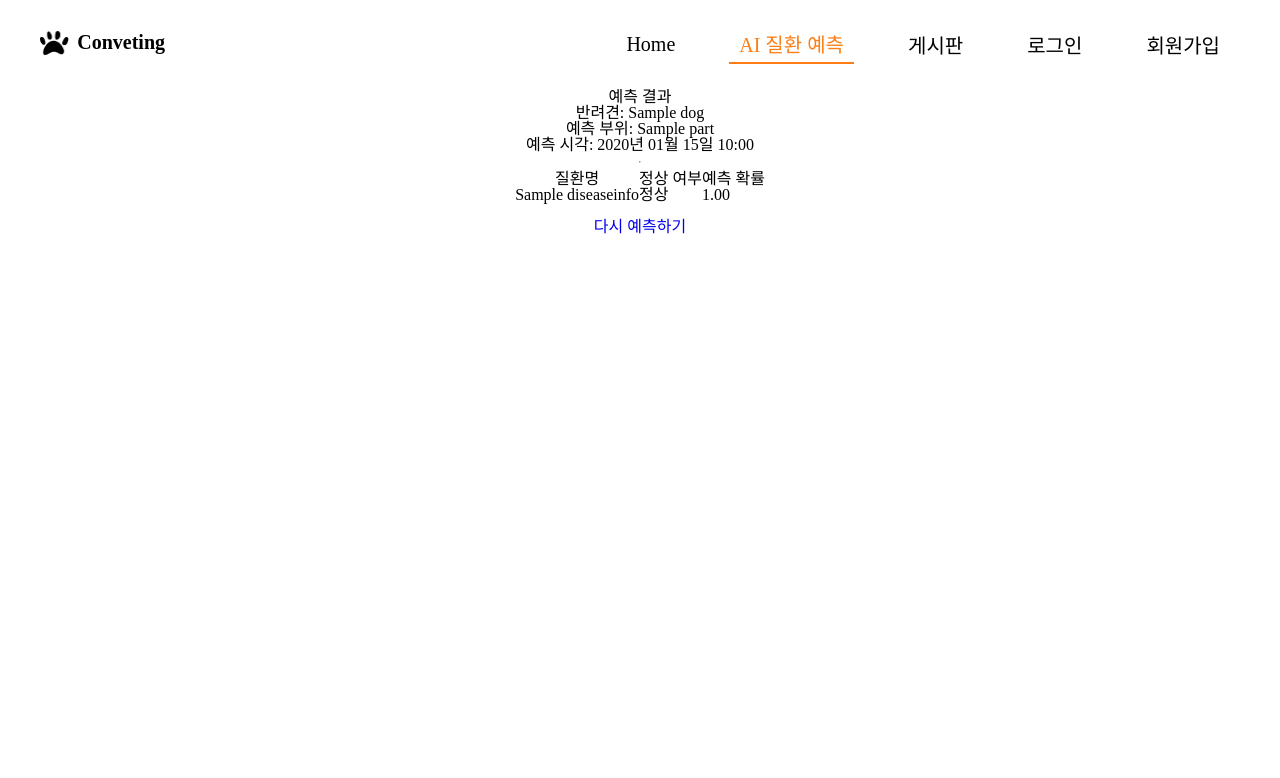
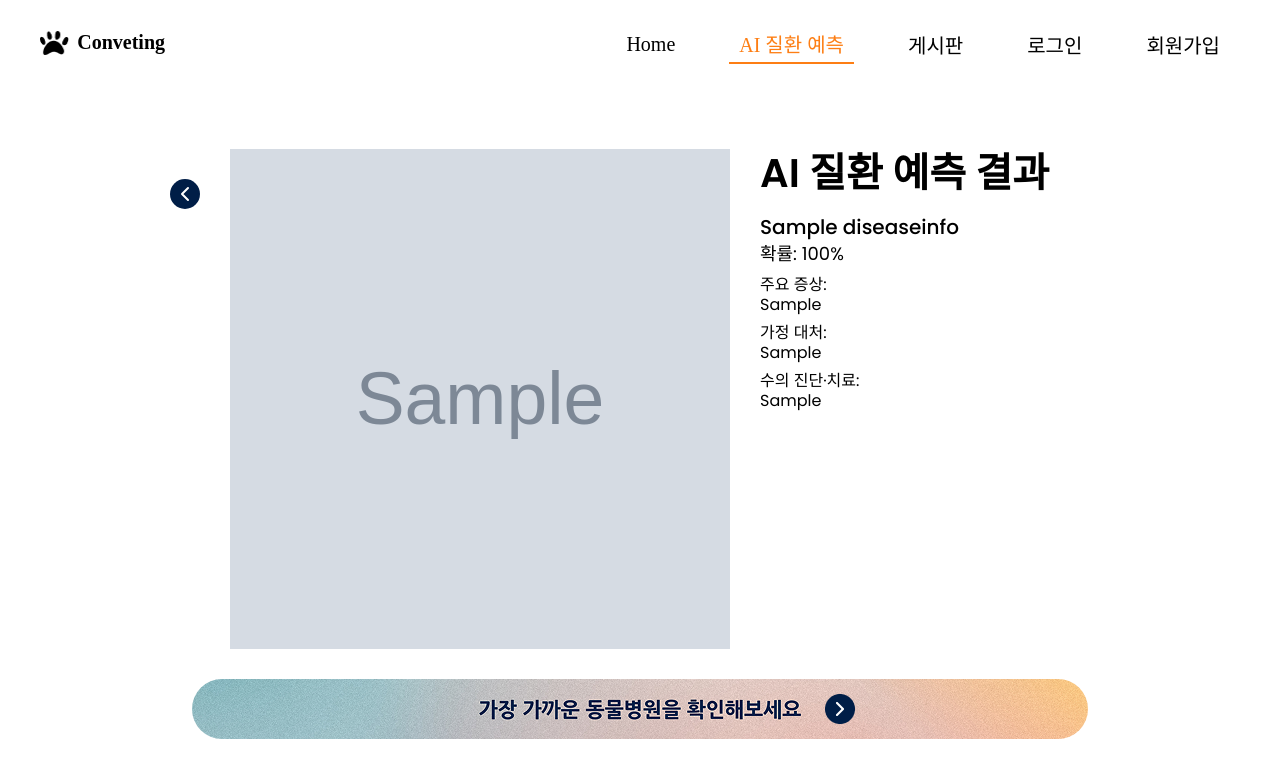
Before and after one commit to streqmin/conveting, a Django app: template templates/prediction/prediction_result.html in a window 1280 px wide. Shown: the top 778 px of the page. Run offline with Django 4.2, Linux system fonts and the light colour scheme; tables that the repository leaves empty hold one stand-in row (values such as "Sample post"); the template is opened without the code that fills it: values that come from a table or form of the project are taken from there, most other values are stand-ins (such as "Sample title", 1, 10 or a date in 2020); grey boxes marked "Sample" are stand-in pictures; parts of the project's set-up code (start-up, migrations or seed data) failed here and were passed over; some libraries are stand-ins or nearby versions.

Commit message:
style: AI 질환 예측 결과 페이지에 디자인 적용을 위한 css 및 js 수정

```diff
--- /dev/null
+++ b/static/css/prediction/prediction_result.css
@@ -0,0 +1,91 @@
+/* 전체 레이아웃 */
+.prediction-result-container {
+    display: inline-flex;
+    align-self: stretch;
+    padding-top: 60px;
+    justify-content: center;
+    align-items: flex-start;
+    gap: 30px;
+}
+
+/* 예측에 사용된 이미지 */
+.prediction-result-container .prediction-image {
+    width: 500px;
+    height: 500px;
+    position: relative;
+}
+
+/* 오른쪽 콘텐츠 박스 */
+.prediction-result-container .result-content {
+    display: inline-flex;
+    flex-direction: column;
+    gap: 20px;
+}
+
+/* 제목 */
+.result-content .result-title {
+    width: 350px;
+    color: #000;
+    font-size: 40px;
+    font-family: Poppins, sans-serif;
+    font-weight: 600;
+    line-height: 48px;
+    word-wrap: break-word;
+}
+
+/* 각 질환 결과 항목 */
+.result-item {
+    width: 350px;
+}
+
+/* 질환명 */
+.result-item .disease-name {
+    font-size: 20px;
+    font-family: Poppins, sans-serif;
+    font-weight: 500;
+    margin-bottom: 8px;
+}
+
+/* 확률 */
+.result-item .probability {
+    font-size: 18px;
+    font-family: Poppins, sans-serif;
+    font-weight: 400;
+    margin-bottom: 12px;
+}
+
+/* 텍스트 블록 (증상, 가정 대처, 수의 진단·치료) */
+.result-item p {
+    font-size: 16px;
+    font-family: Poppins, sans-serif;
+    font-weight: 400;
+    line-height: 20px;
+    margin-bottom: 8px;
+}
+
+.result-item p:last-of-type {
+    margin-bottom: 0;
+}
+
+/* 하단 배너 */
+.banner-container {
+    width: 70%;
+    height: 60px;
+
+    overflow: hidden;
+    display: flex;
+    flex-direction: column;
+    align-items: center;
+    border-radius: 30px;
+
+    margin-top: 30px;
+}
+
+/* 다시 예측하기 링크 */
+.retry-link {
+    display: inline-block;
+    margin: 30px 0;
+    font-family: Poppins, sans-serif;
+    text-decoration: none;
+    color: #000;
+}
--- a/templates/prediction/prediction_result.html
+++ b/templates/prediction/prediction_result.html
@@ -1,40 +1,65 @@
 {% extends "base.html" %}
+{% load static %}
+{% block extra_css %}
+    <link rel="stylesheet"
+          href="{% static '/css/prediction/prediction_result.css' %}">
+{% endblock %}
 {% block content %}
-    <h2>예측 결과</h2>
-    <p>
-        <strong>반려견:</strong> {{ dog.name }}
-    </p>
-    <p>
-        <strong>예측 부위:</strong> {{ part }}
-    </p>
-    <p>
-        <strong>예측 시각:</strong> {{ created_at|date:"Y년 m월 d일 H:i" }}
-    </p>
-    <hr>
-    <table border="1" cellpadding="8">
-        <thead>
-            <tr>
-                <th>질환명</th>
-                <th>정상 여부</th>
-                <th>예측 확률</th>
-            </tr>
-        </thead>
-        <tbody>
+    <div class="prediction-result-container">
+        <!-- 아이콘 -->
+        <a class="retry-link" href="{% url 'prediction_create' %}">
+            <img class="icon" src="{% static 'img/Icon+ bg.svg' %}" alt="아이콘" />
+        </a>
+        <!-- 예측에 사용된 이미지 -->
+        <img class="prediction-image"
+             src="{{ predictions.0.image.url }}"
+             alt="예측 이미지" />
+        <div class="result-content">
+            <!-- 제목 -->
+            <div class="result-title">AI 질환 예측 결과</div>
             {% for result in predictions %}
-                <tr>
-                    <td>{{ result.predicted_disease.name }}</td>
-                    <td>
-                        {% if result.is_normal %}
-                            정상
-                        {% else %}
-                            이상
-                        {% endif %}
-                    </td>
-                    <td>{{ result.probability|floatformat:2 }}</td>
-                </tr>
+                <div class="result-item">
+                    <!-- 1) 질환명 -->
+                    <div class="disease-name">{{ result.predicted_disease.name }}</div>
+                    <!-- 2) 확률: 0.x → xx% -->
+                    {% with pct=result.probability|floatformat:2 %}
+                        <div class="probability">
+                            확률:
+                            {% if pct == "1.00" %}
+                                100%
+                            {% else %}
+                                {{ pct|cut:"0." }}%
+                            {% endif %}
+                        </div>
+                    {% endwith %}
+                    <!-- 3) 주요 증상 -->
+                    <p>
+                        <strong>주요 증상:</strong>
+                        <br>
+                        {{ result.predicted_disease.symptoms }}
+                    </p>
+                    <!-- 4) 가정에서의 1차 대처 -->
+                    <p>
+                        <strong>가정 대처:</strong>
+                        <br>
+                        {{ result.predicted_disease.home_care }}
+                    </p>
+                    <!-- 5) 수의학적 진단·치료 -->
+                    <p>
+                        <strong>수의 진단·치료:</strong>
+                        <br>
+                        {{ result.predicted_disease.vet_care }}
+                    </p>
+                </div>
             {% endfor %}
-        </tbody>
-    </table>
-    <br>
-    <a href="{% url 'prediction_create' %}">다시 예측하기</a>
-{% endblock content %}
+        </div>
+    </div>
+    <!-- 하단 배너 -->
+    <div class="banner-container">
+        <a href="{% url 'nearest_hospitals' %}">
+            <img class="banner-img"
+                 src="{% static 'img/banner_hospital.png' %}"
+                 alt="배너 이미지" />
+        </a>
+    </div>
+{% endblock %}
```
Also changed, not shown: static/img/Icon+ bg.svg (added), static/img/banner_hospital.png (added).
